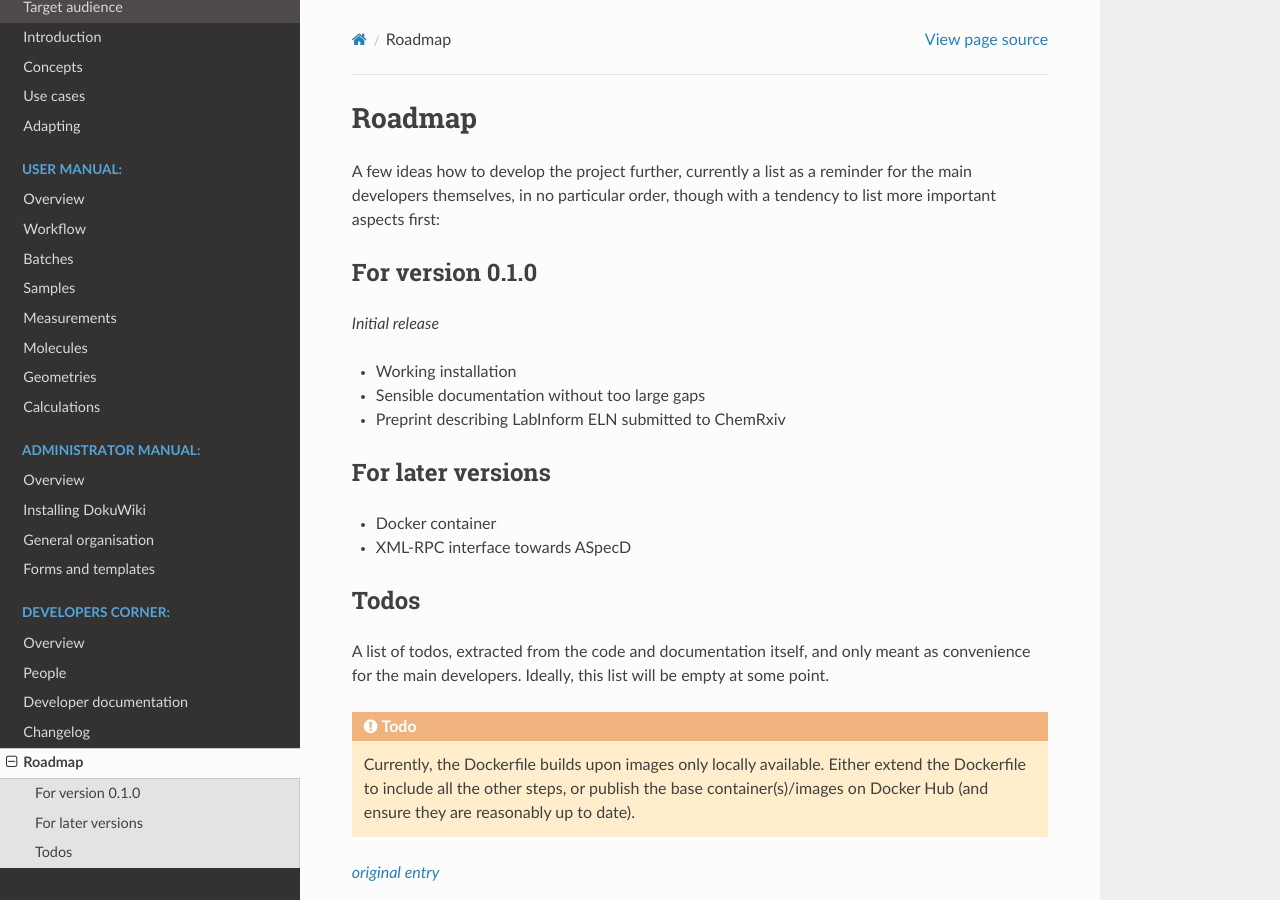
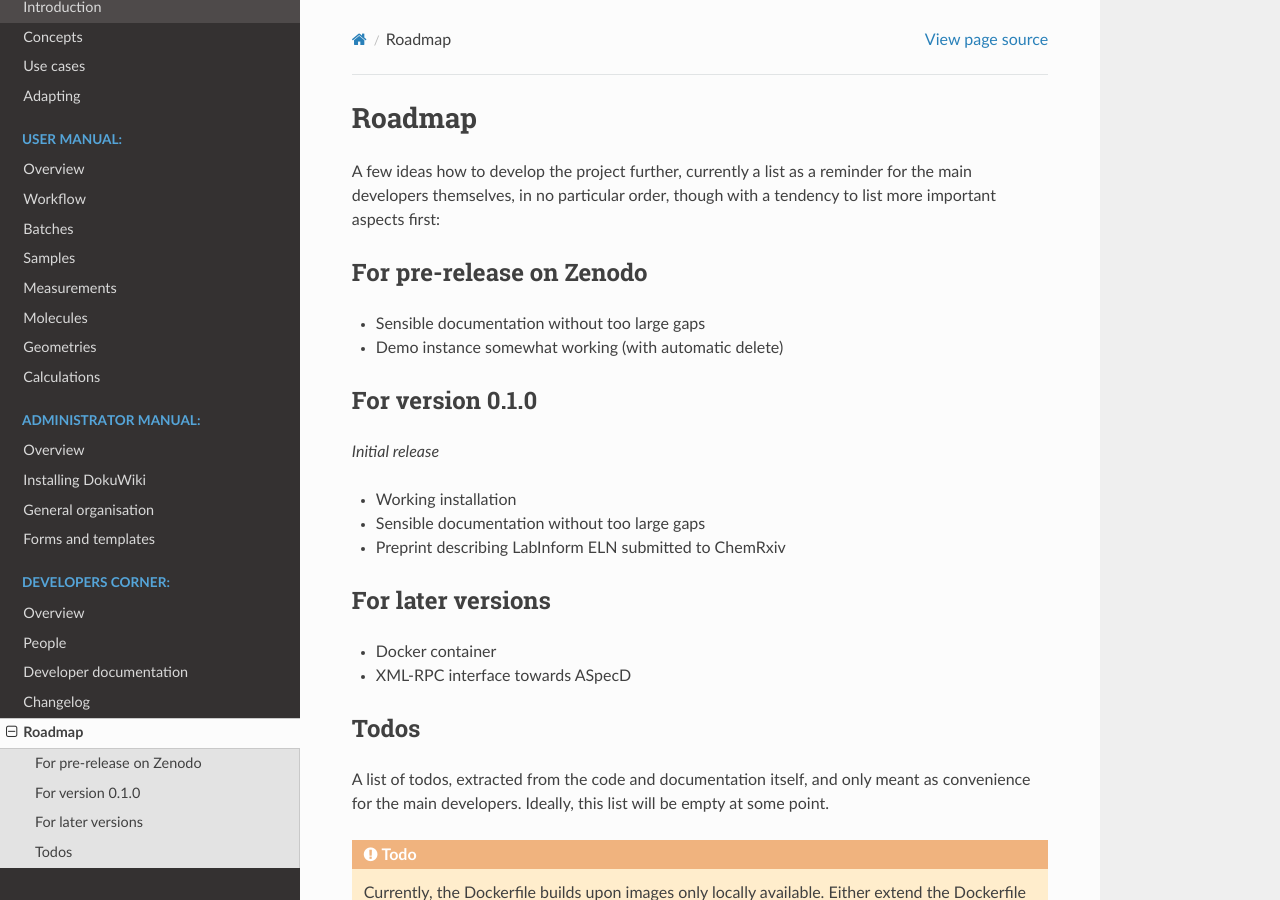
Before and after one commit to tillbiskup/labinform-eln, a Sphinx documentation site: the page built from docs/developer/roadmap.rst, in a window 1280 px wide and 900 px high. Built offline with Sphinx 7.4.7 and the Read the Docs theme 2.0.0, drawn with Linux system fonts in a browser that asks for light colours.

Commit message:
Update roadmap: pre-release requirements

```diff
--- a/docs/developer/roadmap.rst
+++ b/docs/developer/roadmap.rst
@@ -3,6 +3,13 @@ Roadmap
 =======
 
 A few ideas how to develop the project further, currently a list as a reminder for the main developers themselves, in no particular order, though with a tendency to list more important aspects first:
+
+
+For pre-release on Zenodo
+=========================
+
+* Sensible documentation without too large gaps
+* Demo instance somewhat working (with automatic delete)
 
 
 For version 0.1.0
```
Also changed, not shown: 1 other file.
